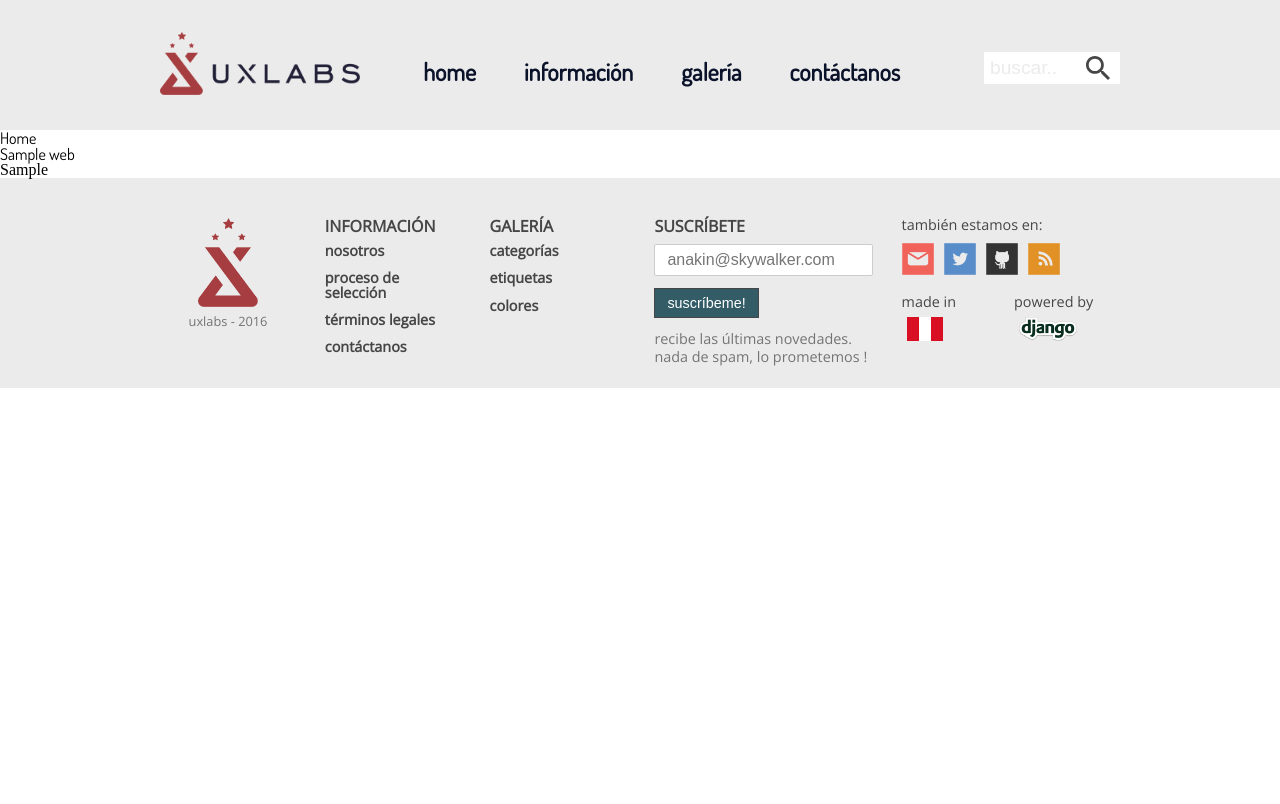
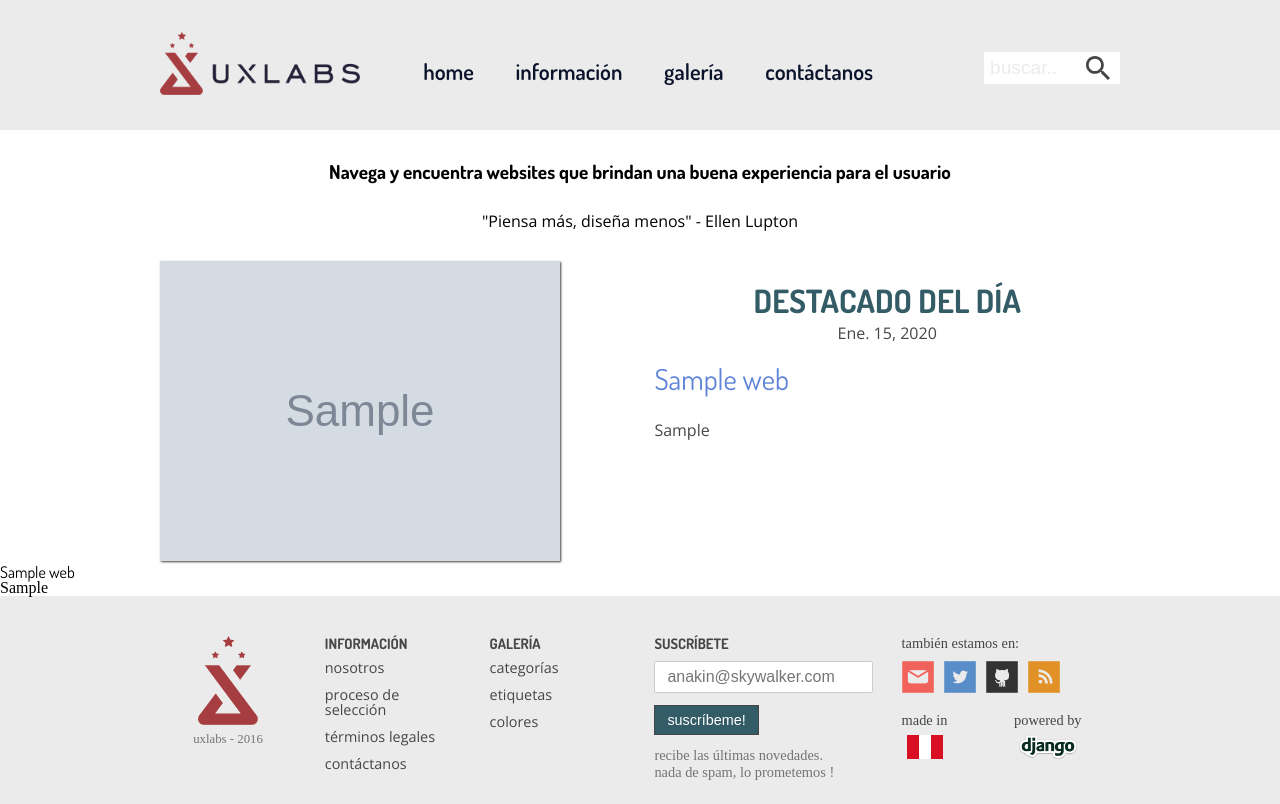
Before and after one commit to alexander-ae/uxlabs.xyz, a Django app: page / in a window 1280 px wide. Before the commit the page ends 388 px from the top, so only its background shows below. Run offline with Django 3.2, Linux system fonts and the light colour scheme; tables that the repository leaves empty hold one stand-in row (values such as "Sample post"); grey boxes marked "Sample" are stand-in pictures; parts of the project's set-up code (start-up, migrations or seed data) failed here and were passed over; some libraries are stand-ins or nearby versions.

Commit message:
Se integra sorl-thumbnail. Avances del home

```diff
--- a/uxlabs/apps/websites/models.py
+++ b/uxlabs/apps/websites/models.py
@@ -30,6 +30,10 @@
     def get_absolute_url(self):
         return reverse('websites:detalle', kwargs={'slug': self.slug})
 
+    def main_img(self):
+        ''' Imagen principal '''
+        return self.galeria.all().first()
+
 
 class WebImagen(models.Model):
     web = models.ForeignKey(Web, related_name='galeria')
--- a/uxlabs/apps/websites/views.py
+++ b/uxlabs/apps/websites/views.py
@@ -8,6 +8,7 @@
 
 def home(request):
     PAGINACION = 6
+    destacado = Web.objects.all().order_by('fecha_de_revision').first()
     webs = Web.objects.all().order_by('fecha_de_revision')[:PAGINACION]
 
     return render(request, 'web/home.html', locals())
--- a/uxlabs/static/stylus/main.styl
+++ b/uxlabs/static/stylus/main.styl
@@ -8,6 +8,7 @@
 @import 'typo.styl'
 @import 'grid.styl'
 @import 'base.styl'
+@import 'blocks/*'
 
 header
   width 100%
@@ -30,13 +31,13 @@
 
     li
       margin-bottom 5px
-      margin-right 2rem
+      margin-right 1.6rem
 
   .nav-link
     color $color_2
-    font-size 1.5rem
+    font-size 1.4rem
     font_primary()
-    font-weight bold
+    font-weight 600
 
     &:hover
       border-bottom 2px solid $color_3
@@ -86,11 +87,11 @@
 
   h3
     margin-bottom 10px
+    font-weight bold
 
   h3,
   ul
-    font-secondary()
-    font-weight bold
+    font_secondary()
     font-size 1rem
     color $color_5
 
--- a/uxlabs/static/stylus/typo.styl
+++ b/uxlabs/static/stylus/typo.styl
@@ -1,7 +1,7 @@
 font_primary()
   font-family 'Dosis', sans-serif
 
-font-secondary()
+font_secondary()
   font-family 'Open Sans', sans-serif
 
 
--- a/uxlabs/templates/common/_base.html
+++ b/uxlabs/templates/common/_base.html
@@ -5,11 +5,11 @@
     <meta charset="UTF-8">
     <title>UXlabs</title>
 
-    <link href="https://fonts.googleapis.com/css?family=Dosis|Open+Sans" rel="stylesheet">
+    <link href="https://fonts.googleapis.com/css?family=Dosis:400,600,700|Open+Sans:300,400,700" rel="stylesheet">
     <link rel='stylesheet' href='{% static "css/main.css" %}'>
 </head>
 
-<body>
+<body class='{% block classbody %}{% endblock classbody %}'>
     {% include 'common/_header.html' %}
     {% block content %}{% endblock content %}
     {% include 'common/_footer.html' %}
--- a/uxlabs/templates/web/home.html
+++ b/uxlabs/templates/web/home.html
@@ -1,8 +1,38 @@
 {% extends 'common/_base.html' %}
+{% load static %}
+{% load thumbnail %}
+
+{% block classbody %}home{% endblock classbody %}
 
 {% block content %}
 
-<h1>Home</h1>
+<h1 class='main_descripcion'>Navega y encuentra websites que brindan una buena experiencia para el usuario</h1>
+
+<blockquote class='main_quote'>"Piensa más, diseña menos" - Ellen Lupton</blockquote>
+
+<section class='destacado'>
+    <div class="columns">
+        <div class='col-6'>
+            {% thumbnail destacado.main_img.imagen '480x360' crop='top' as im %}
+                <img src='{{ im.url }}' alt='destacado - {{ destacado.nombre }}'>
+            {% endthumbnail %}
+
+        </div>
+
+        <div class='col-6'>
+            <div class='header'>
+                <h2>DESTACADO DEL DÍA</h2>
+                <time datetime="{{ destacado.fecha_de_revision }}">{{ destacado.fecha_de_revision }}</time>
+            </div>
+
+            <div class='titulo'>{{ destacado.nombre }}</div>
+
+            <div class='resumen'>
+                {{ destacado.resumen }}
+            </div>
+        </div>
+    </div>
+</section>
 
 {% for web in webs %}
     <h1>{{ web.nombre }}</h1>
```
Also changed, not shown: requirements.txt (+7 -4 lines), uxlabs/static/stylus/blocks/home.styl (added, +52 -0 lines), uxlabs/uxlabs/settings/base.py (+19 -0 lines), uxlabs/static/css/main.css.
